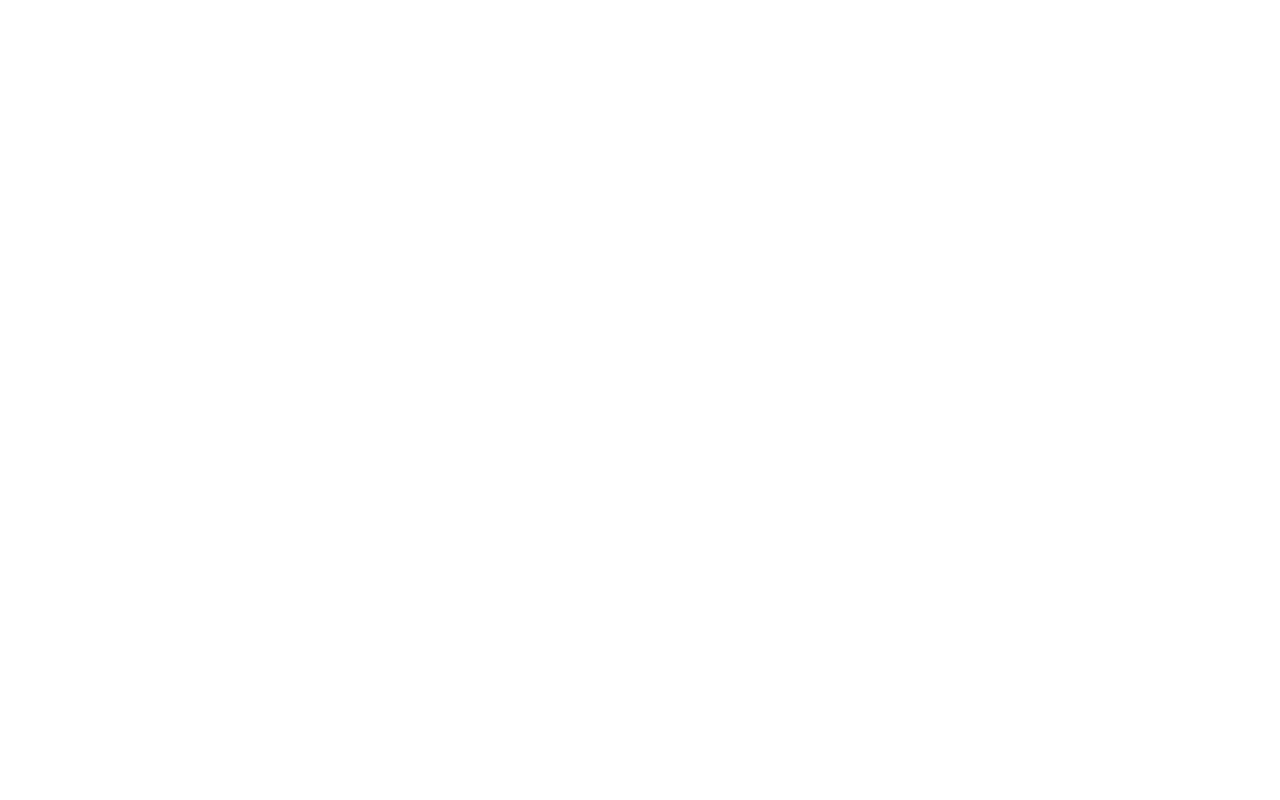
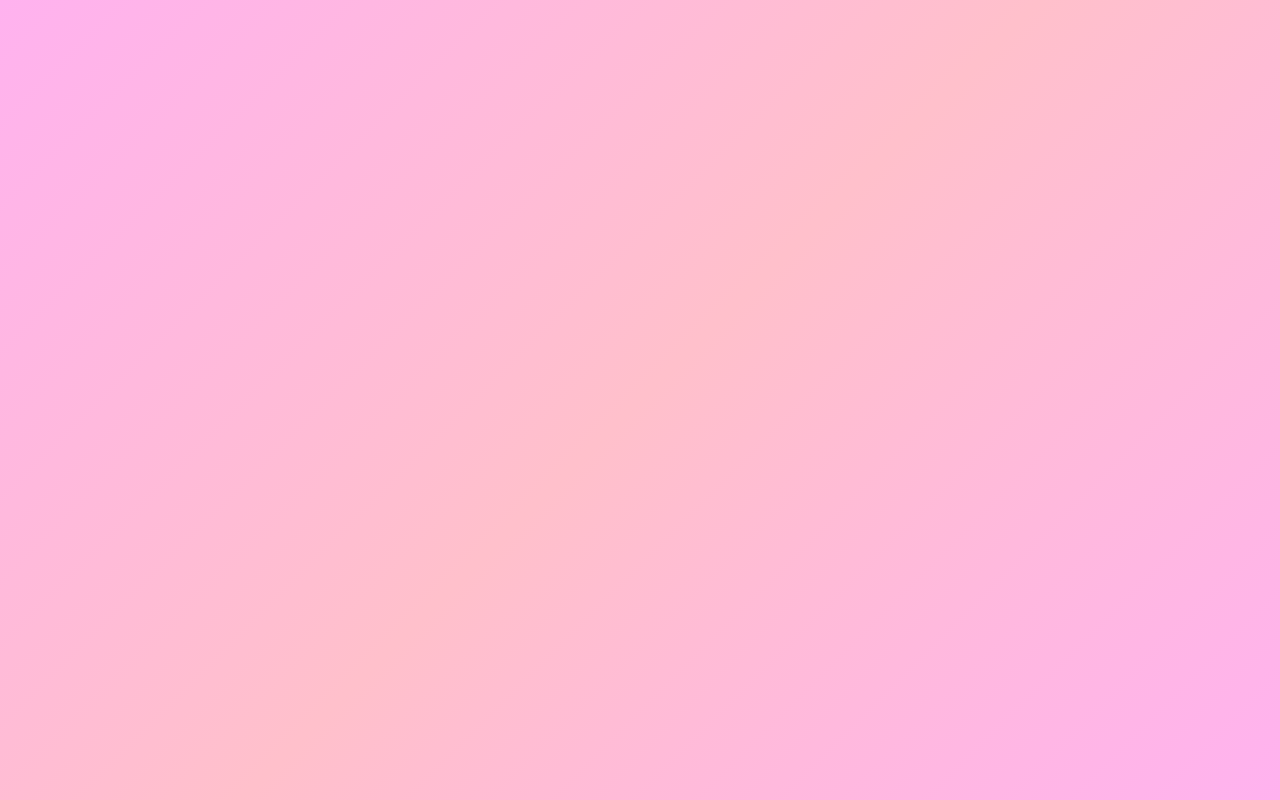
Before and after one commit to 420factorauthentication/sps-site, a website: page index.html in a window 1280 px wide. Drawn offline with nearby package versions, Linux system fonts and the light colour scheme.

Commit message:
index BG

```diff
--- a/index.css
+++ b/index.css
@@ -1 +1,8 @@
-/* @format */
+body {
+    width: 100vw;
+    height: 100vh;
+    background-repeat: no-repeat;
+    background-image:
+        linear-gradient(135deg, transparent 0% 49%, #ffc0cb 50%, #ffb2ef),
+        linear-gradient(315deg, transparent 0% 49%, #ffc0cb 50%, #ffb2ef);
+}
```
